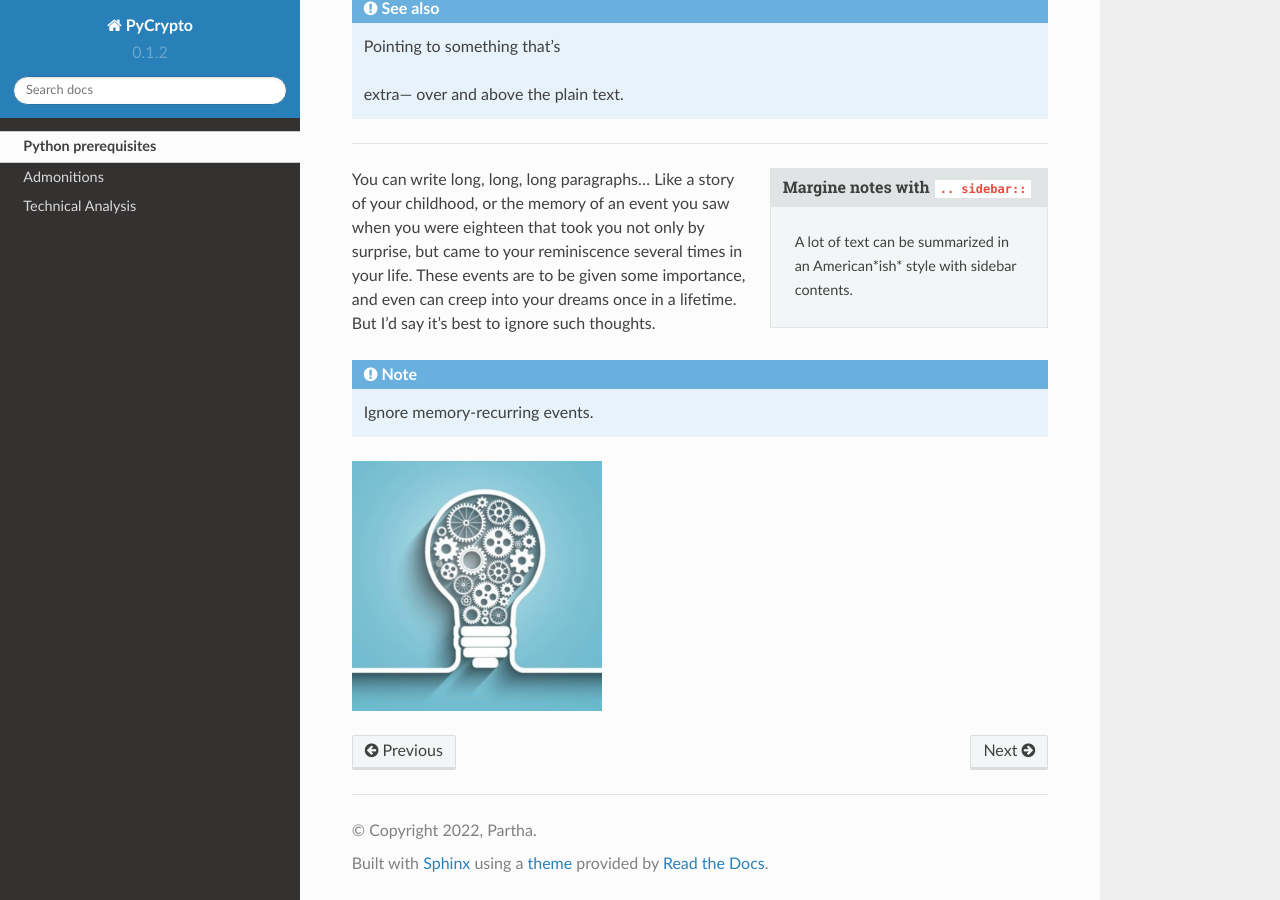
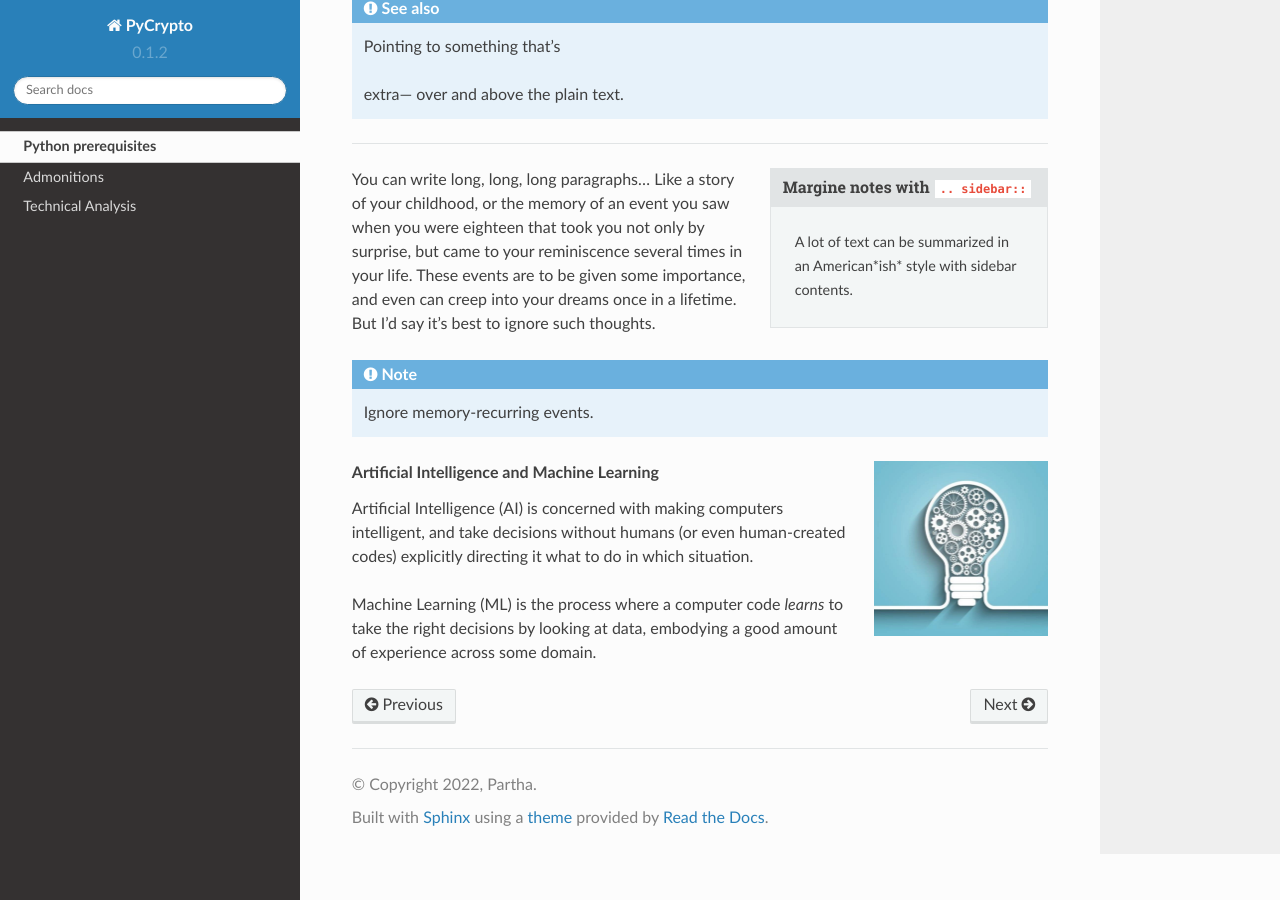
Before and after one commit to banstala/LearnReST, a Sphinx documentation site: the page built from docs/source/python.rst, in a window 1280 px wide and 900 px high, scrolled down 2428 px. Built offline with Sphinx 7.4.7 and the Read the Docs theme 2.0.0, drawn with Linux system fonts in a browser that asks for light colours.

Commit message:
Learning readthedocs 3g Image Wrap

```diff
--- a/docs/source/python.rst
+++ b/docs/source/python.rst
@@ -126,4 +126,19 @@ ignore such thoughts.
 .. note:: Ignore memory-recurring events.
 
 .. image:: img/AI_avtar.png
-   :height: 250px
+   :width: 25%
+   :align: right
+
+.. rubric:: Artificial Intelligence and
+   Machine Learning
+
+Artificial Intelligence (AI) is concerned with
+making computers intelligent, and take decisions
+without humans (or even human-created codes)
+explicitly directing it what to do in which
+situation.
+
+Machine Learning (ML) is the process where
+a computer code *learns* to take the right
+decisions by looking at data, embodying
+a good amount of experience across some domain.
```
